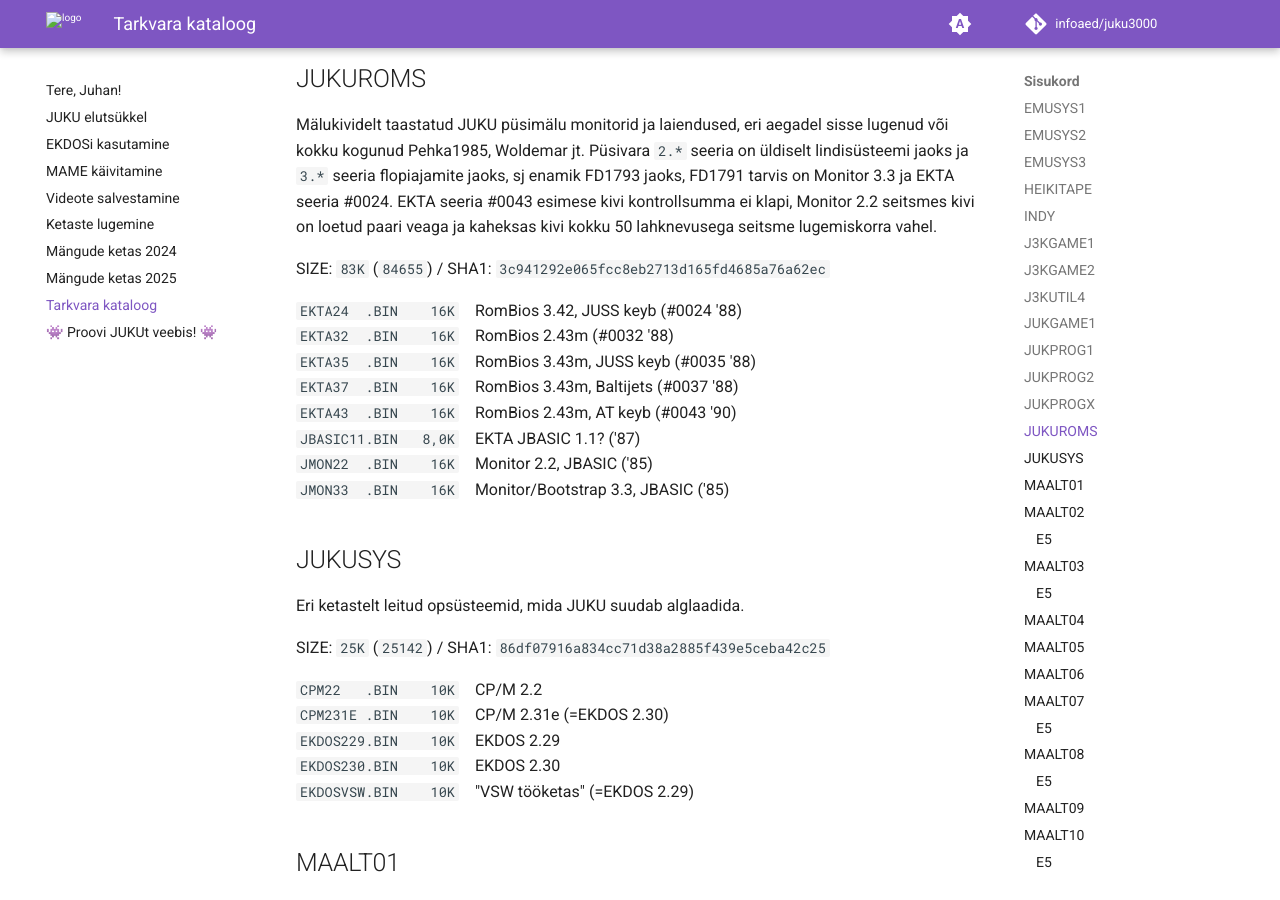
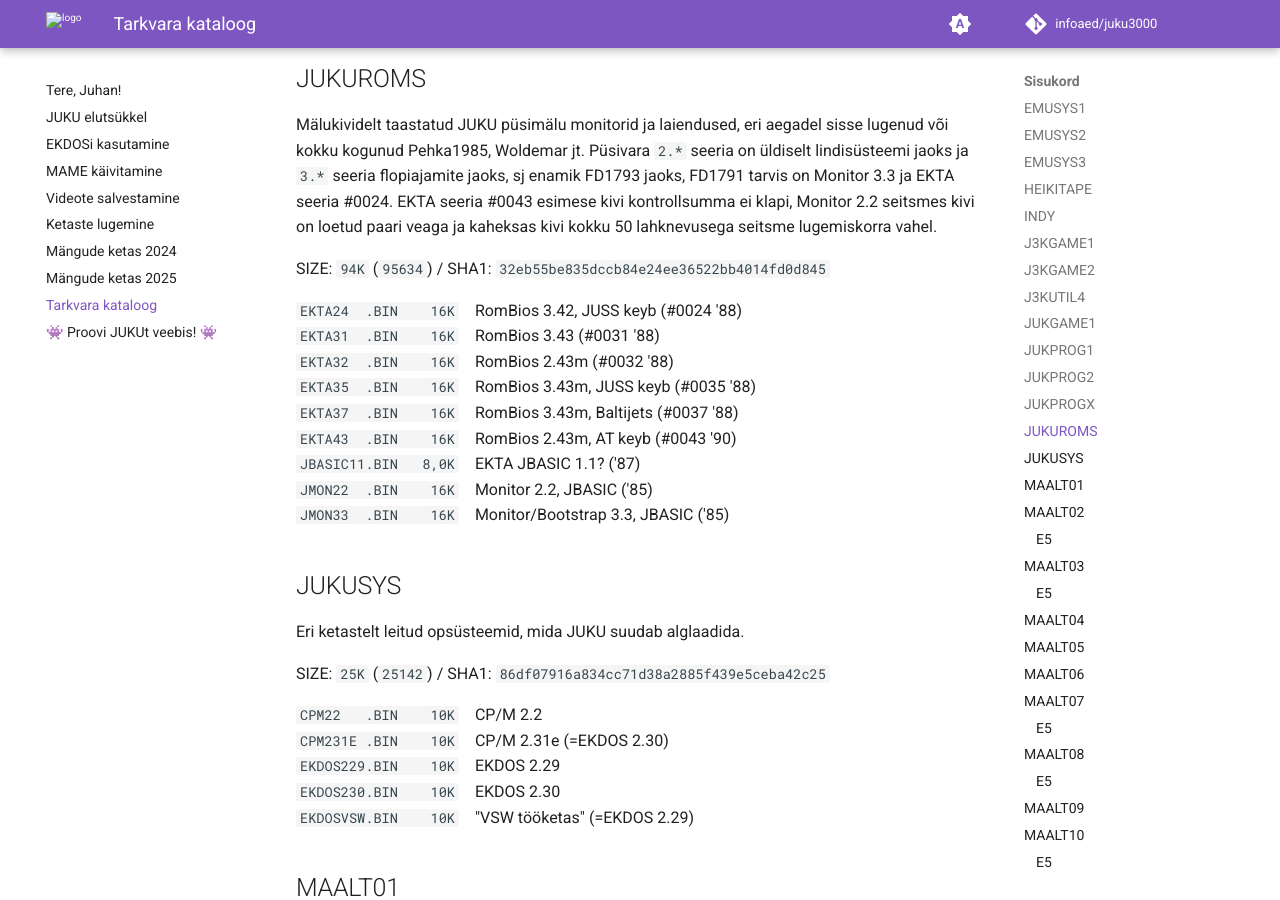
Before and after one commit to infoaed/juku3000, an MkDocs documentation site: the page built from docs/tarkvara-kataloog.md, in a window 1280 px wide and 900 px high, scrolled down 16031 px. Built offline with MkDocs 1.6.1 and Material for MkDocs 9.7.7, drawn with Linux system fonts in a browser that asks for light colours; comment, search, counter and statistics services are not loaded; some of the changed text lies outside the part shown.

Commit message:
Uus püsimälu kivi nr 31 (aitäh, Pehka1085!, vt ka #31)

```diff
--- a/docs/tarkvara-kataloog.md
+++ b/docs/tarkvara-kataloog.md
@@ -641,9 +641,10 @@
 Monitor 2.2 seitsmes kivi on loetud paari veaga ja kaheksas kivi kokku 50 lahknevusega
 seitsme lugemiskorra vahel.
 
-SIZE: `83K` (`84655`) / SHA1: `3c941292e065fcc8eb2713d165fd4685a76a62ec`
+SIZE: `94K` (`95634`) / SHA1: `32eb55be835dccb84e24ee36522bb4014fd0d845`
 
 ``EKTA24  .BIN    16K``    RomBios 3.42, JUSS keyb (#0024 '88)
+``EKTA31  .BIN    16K``    RomBios 3.43 (#0031 '88)
 ``EKTA32  .BIN    16K``    RomBios 2.43m (#0032 '88)
 ``EKTA35  .BIN    16K``    RomBios 3.43m, JUSS keyb (#0035 '88)
 ``EKTA37  .BIN    16K``    RomBios 3.43m, Baltijets (#0037 '88)
```
Also changed, not shown: other parts of docs/tarkvara-kataloog.md (+1 -1 lines), docs/tarkvara-kataloog.txt (+4 -3 lines), 1 other file.
